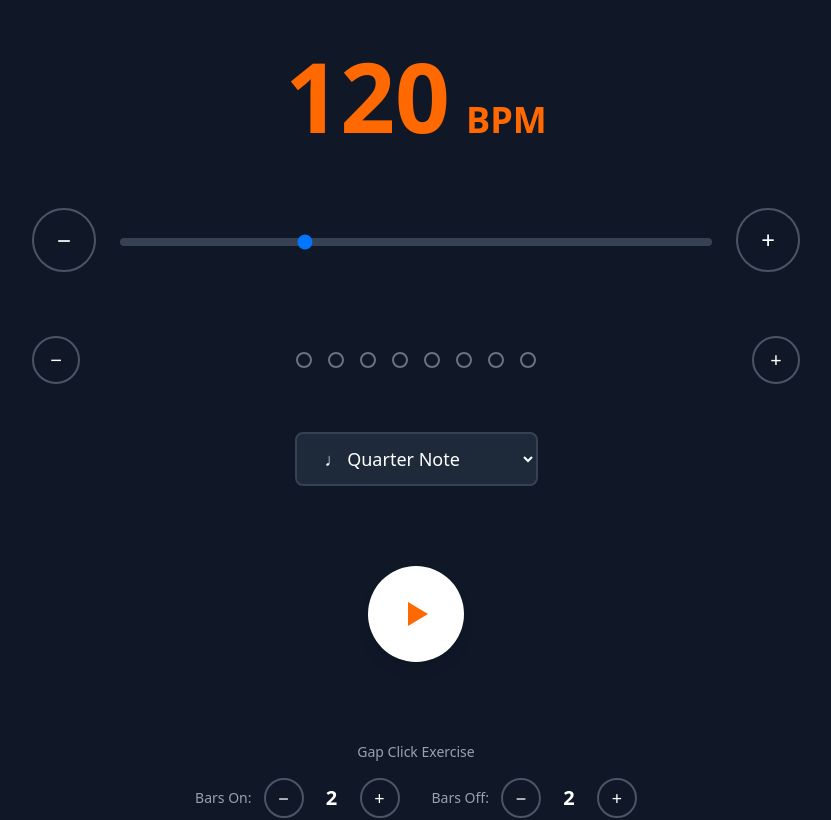
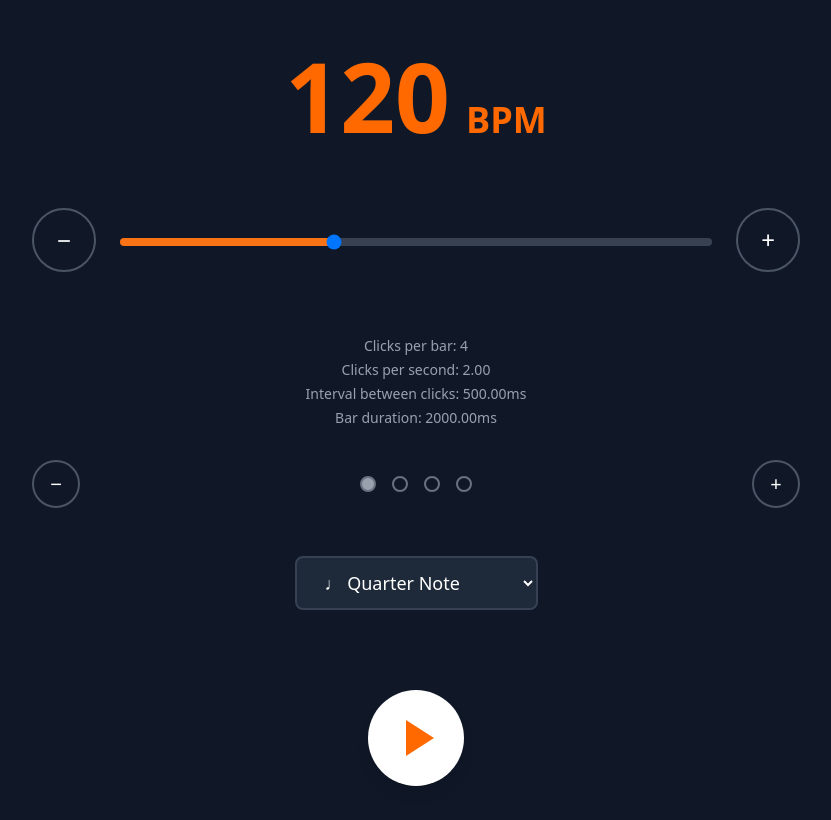
Before and after one commit to michaski/mute-bars-web-metronome, a React (Vite) app: page / in a window 1280 px wide. Shown: the top 820 px of the page, without its empty margins (224-1055 px from the left). Built offline with nearby package versions, Linux system fonts and the light colour scheme.

Commit message:
UI tempo control with debug info

```diff
--- a/src/components/BeatPattern.tsx
+++ b/src/components/BeatPattern.tsx
@@ -1,28 +1,34 @@
 import React from 'react'
+import type { BeatPatternProps } from '../types'
 
-export default function BeatPattern() {
+export default function BeatPattern({beats, onAddBeat, onRemoveBeat, onToggleAccent, currentBeat}: BeatPatternProps) {
   return (
     <div>
         {/* Beat Pattern Visualization */}
         <div className="flex items-center gap-3 mb-12">
-          <button className="w-12 h-12 rounded-full border-2 border-gray-600 hover:border-gray-500 flex items-center justify-center text-xl flex-shrink-0">
+          <button className="w-12 h-12 rounded-full border-2 border-gray-600 hover:border-gray-500 flex items-center justify-center text-xl flex-shrink-0 cursor-pointer"
+            onClick={onRemoveBeat}>
             −
           </button>
 
           <div className="flex-1 overflow-x-auto">
             <div className="flex items-center justify-center gap-4 min-w-min px-4">
-              <div className="w-4 h-4 rounded-full border-2 border-gray-500 flex-shrink-0"></div>
-              <div className="w-4 h-4 rounded-full border-2 border-gray-500 flex-shrink-0"></div>
-              <div className="w-4 h-4 rounded-full border-2 border-gray-500 flex-shrink-0"></div>
-              <div className="w-4 h-4 rounded-full border-2 border-gray-500 flex-shrink-0"></div>
-              <div className="w-4 h-4 rounded-full border-2 border-gray-500 flex-shrink-0"></div>
-              <div className="w-4 h-4 rounded-full border-2 border-gray-500 flex-shrink-0"></div>
-              <div className="w-4 h-4 rounded-full border-2 border-gray-500 flex-shrink-0"></div>
-              <div className="w-4 h-4 rounded-full border-2 border-gray-500 flex-shrink-0"></div>
+              {
+                beats.map((beat, index) => (
+                  <div
+                    key={beat.id}
+                    className={ "w-4 h-4 rounded-full border-2 border-gray-500 flex-shrink-0 cursor-pointer" + (currentBeat === beat.id ? " bg-orange-500" : beat.isAccent ? " bg-gray-400" : "") }
+                    title='Toggle Accent'
+                    onClick={() => onToggleAccent(beat.id)}>
+                  </div>
+                ))
+
+              }
             </div>
           </div>
 
-          <button className="w-12 h-12 rounded-full border-2 border-gray-600 hover:border-gray-500 flex items-center justify-center text-xl flex-shrink-0">
+          <button className="w-12 h-12 rounded-full border-2 border-gray-600 hover:border-gray-500 flex items-center justify-center text-xl flex-shrink-0 cursor-pointer"
+            onClick={onAddBeat}>
             +
           </button>
         </div>
--- a/src/components/Metronome.tsx
+++ b/src/components/Metronome.tsx
@@ -1,19 +1,114 @@
-import React from 'react'
-import TempoControl from './TempoControl';
-import BeatPattern from './BeatPattern';
-import NoteValueSelector from './NoteValueSelector';
-import PlaybackControls from './PlaybackControls';
-import GapClickControls from './GapClickControls';
+import { useState, useEffect } from 'react';
+import type { Beat, NoteValue } from '../types/index.js';
+import TempoControl from './TempoControl.js';
+import BeatPattern from './BeatPattern.js';
+import NoteValueSelector from './NoteValueSelector.js';
+import PlaybackControls from './PlaybackControls.js';
+import GapClickControls from './GapClickControls.js';
+import { calculateTimings } from '../utils/timingUtils.js';
+import { DEFAULT_BPM } from '../utils/constants.js';
 
 export default function Metronome() {
+  const [bpm, setBpm] = useState<number>(DEFAULT_BPM);
+  const [noteValue, setNoteValue] = useState<NoteValue>('quarter');
+  const [beats, setBeats] = useState<Beat[]>([
+    { id: 1, isAccent: true },
+    { id: 2, isAccent: false },
+    { id: 3, isAccent: false },
+    { id: 4, isAccent: false },
+  ]);
+  const [isPlaying, setIsPlaying] = useState<boolean>(false);
+  const [barsOn, setBarsOn] = useState<number>(2);
+  const [barsOff, setBarsOff] = useState<number>(2);
+
+  // Calculate timing metrics
+  const timings = calculateTimings(bpm, noteValue, beats.length);
+
+  // Log tempo changes
+  useEffect(() => {
+    console.log('Tempo updated:', {
+      bpm,
+      noteValue,
+      beatsInPattern: beats.length,
+      ...timings
+    });
+  }, [bpm, noteValue, beats.length, timings]);
+
+  // Handlers
+  const handleBpmChange = (newBpm: number) => {
+    setBpm(newBpm);
+  };
+
+  const handleAddBeat = () => {
+    const newId = Math.max(...beats.map(b => b.id)) + 1;
+    setBeats([...beats, { id: newId, isAccent: false }]);
+  };
+
+  const handleRemoveBeat = () => {
+    if (beats.length > 1) {
+      setBeats(beats.slice(0, -1));
+    }
+  };
+
+  const handleToggleAccent = (id: number) => {
+    setBeats(beats.map(beat =>
+      beat.id === id ? { ...beat, isAccent: !beat.isAccent } : beat
+    ));
+  };
+
+  const handleTogglePlay = () => {
+    setIsPlaying(!isPlaying);
+  };
+
+  const handleBarsOnChange = (value: number) => {
+    setBarsOn(Math.max(0, value));
+  };
+
+  const handleBarsOffChange = (value: number) => {
+    setBarsOff(Math.max(0, value));
+  };
+
   return (
     <div className="min-h-screen bg-gray-900 text-white py-12 px-4">
       <div className="max-w-3xl mx-auto">
-        <TempoControl />
-        <BeatPattern />
-        <NoteValueSelector />
-        <PlaybackControls />
-        <GapClickControls />
+
+        <TempoControl
+          bpm={bpm}
+          onBpmChange={handleBpmChange}
+        />
+
+        {/* Debug Info */}
+        <div className="text-center mb-8 text-sm text-gray-400 space-y-1">
+          <div>Clicks per bar: {timings.clicksPerBar}</div>
+          <div>Clicks per second: {timings.clicksPerSecond}</div>
+          <div>Interval between clicks: {timings.intervalMs}ms</div>
+          <div>Bar duration: {timings.barDurationMs}ms</div>
+        </div>
+
+        <BeatPattern
+          beats={beats}
+          onAddBeat={handleAddBeat}
+          onRemoveBeat={handleRemoveBeat}
+          onToggleAccent={handleToggleAccent}
+        />
+
+        <NoteValueSelector
+          noteValue={noteValue}
+          onNoteValueChange={setNoteValue}
+        />
+
+        <PlaybackControls
+          isPlaying={isPlaying}
+          onTogglePlay={handleTogglePlay}
+        />
+
+        <GapClickControls
+          barsOn={barsOn}
+          barsOff={barsOff}
+          onBarsOnChange={handleBarsOnChange}
+          onBarsOffChange={handleBarsOffChange}
+        />
+
       </div>
     </div>
   );
--- a/src/components/PlaybackControls.tsx
+++ b/src/components/PlaybackControls.tsx
@@ -1,14 +1,23 @@
-import React from 'react'
+import type { PlaybackControlsProps } from '../types';
 
-export default function PlaybackControls() {
+export default function PlaybackControls({ isPlaying, onTogglePlay }: PlaybackControlsProps) {
   return (
-    <div>
-        {/* Play Button */}
-        <div className="flex justify-center mb-20">
-          <button className="w-24 h-24 rounded-full bg-white hover:bg-gray-100 flex items-center justify-center shadow-lg">
-            <div className="w-0 h-0 border-l-[20px] border-l-orange-500 border-t-[12px] border-t-transparent border-b-[12px] border-b-transparent ml-1"></div>
-          </button>
-        </div>
+    <div className="flex justify-center mb-20">
+      <button
+        onClick={onTogglePlay}
+        className="w-24 h-24 rounded-full bg-white hover:bg-gray-100 flex items-center justify-center shadow-lg transition-colors cursor-pointer"
+      >
+        {isPlaying ? (
+          // Pause icon (two vertical bars)
+          <div className="flex gap-2">
+            <div className="w-2 h-9 bg-orange-500 rounded"></div>
+            <div className="w-2 h-9 bg-orange-500 rounded"></div>
+          </div>
+        ) : (
+          // Play icon (triangle)
+          <div className="w-0 h-0 border-l-[28px] border-l-orange-500 border-t-[18px] border-t-transparent border-b-[18px] border-b-transparent ml-2"></div>
+        )}
+      </button>
     </div>
-  )
+  );
 }
--- a/src/components/TempoControl.tsx
+++ b/src/components/TempoControl.tsx
@@ -1,36 +1,99 @@
-import React from 'react'
+import { useState } from 'react';
+import type { TempoControlProps } from '../types';
+import { MIN_BPM, MAX_BPM } from '../utils/constants.js';
 
-export default function TempoControl() {
+export default function TempoControl({ bpm, onBpmChange }: TempoControlProps) {
+  const [isEditing, setIsEditing] = useState(false);
+  const [inputValue, setInputValue] = useState(bpm.toString());
+
+  const handleIncrement = () => onBpmChange(Math.min(bpm + 1, MAX_BPM));
+  const handleDecrement = () => onBpmChange(Math.max(bpm - 1, MIN_BPM));
+
+  const handleClick = () => {
+    setIsEditing(true);
+    setInputValue(bpm.toString());
+  };
+
+  const handleInputChange = (e: React.ChangeEvent<HTMLInputElement>) => {
+    setInputValue(e.target.value);
+  };
+
+  const handleBlur = () => {
+    const numValue = parseInt(inputValue);
+    if (!isNaN(numValue)) {
+      onBpmChange(Math.max(MIN_BPM, Math.min(MAX_BPM, numValue)));
+    } else {
+      setInputValue(bpm.toString());
+    }
+    setIsEditing(false);
+  };
+
+  const handleKeyDown = (e: React.KeyboardEvent<HTMLInputElement>) => {
+    if (e.key === 'Enter') {
+      handleBlur();
+    } else if (e.key === 'Escape') {
+      setInputValue(bpm.toString());
+      setIsEditing(false);
+    }
+  };
+
   return (
-    <div>
+    <>
       {/* Large BPM Display */}
       <div className="text-center mb-16">
         <div className="text-8xl font-bold text-orange-500 mb-2">
-            120
+          {isEditing ? (
+            <input
+              type="text"
+              value={inputValue}
+              onChange={handleInputChange}
+              onBlur={handleBlur}
+              onKeyDown={handleKeyDown}
+              autoFocus
+              className="bg-transparent border-b-4 border-orange-500 outline-none text-center w-48"
+            />
+          ) : (
+            <span
+              onClick={handleClick}
+              className="cursor-pointer hover:opacity-80 transition-opacity"
+            >
+              {bpm}
+            </span>
+          )}
           <span className="text-4xl ml-4">BPM</span>
         </div>
       </div>
 
       {/* Tempo Slider with +/- buttons */}
       <div className="flex items-center gap-6 mb-16">
-          <button className="w-16 h-16 rounded-full border-2 border-gray-600 hover:border-gray-500 flex items-center justify-center text-2xl">
+        <button
+          onClick={handleDecrement}
+          className="w-16 h-16 rounded-full border-2 border-gray-600 hover:border-gray-500 flex items-center justify-center text-2xl transition-colors cursor-pointer"
+        >
           −
         </button>
 
         <div className="flex-1">
           <input
             type="range"
-              min="40"
-              max="300"
-              defaultValue="120"
+            min={MIN_BPM}
+            max={MAX_BPM}
+            value={bpm}
+            onChange={(e) => onBpmChange(parseInt(e.target.value))}
             className="w-full h-2 bg-gray-700 rounded-lg appearance-none cursor-pointer"
+            style={{
+              background: `linear-gradient(to right, #f97316 0%, #f97316 ${((bpm - MIN_BPM) / (MAX_BPM - MIN_BPM)) * 100}%, #374151 ${((bpm - MIN_BPM) / (MAX_BPM - MIN_BPM)) * 100}%, #374151 100%)`
+            }}
           />
         </div>
 
-          <button className="w-16 h-16 rounded-full border-2 border-gray-600 hover:border-gray-500 flex items-center justify-center text-2xl">
+        <button
+          onClick={handleIncrement}
+          className="w-16 h-16 rounded-full border-2 border-gray-600 hover:border-gray-500 flex items-center justify-center text-2xl transition-colors cursor-pointer"
+        >
           +
         </button>
       </div>
-    </div>
-  )
+    </>
+  );
 }
--- a/src/utils/constants.ts
+++ b/src/utils/constants.ts
@@ -21,6 +21,6 @@ export const NOTE_VALUES: NoteValueOption[] = [
 ];
 
 export const MIN_BPM = 20;
-export const MAX_BPM = 400;
+export const MAX_BPM = 300;
 export const DEFAULT_BPM = 120;
 export const DEFAULT_BEATS_COUNT = 4;
--- /dev/null
+++ b/src/utils/timingUtils.ts
@@ -0,0 +1,23 @@
+import type { NoteValue, TimingMetrics } from '../types';
+import { NOTE_VALUE_MULTIPLIERS } from './constants.js';
+
+export function calculateTimings(
+  bpm: number,
+  noteValue: NoteValue,
+  beatsCount: number
+): TimingMetrics {
+  const multiplier = NOTE_VALUE_MULTIPLIERS[noteValue];
+  const quarterNoteMs = (60 / bpm) * 1000;
+  const intervalMs = quarterNoteMs * multiplier;
+
+  return {
+    clicksPerBar: beatsCount,
+    clicksPerSecond: (1000 / intervalMs).toFixed(2),
+    intervalMs: intervalMs.toFixed(2),
+    barDurationMs: (intervalMs * beatsCount).toFixed(2),
+  };
+}
+
+export function clampBpm(bpm: number, min: number, max: number): number {
+  return Math.max(min, Math.min(max, bpm));
+}
```
Also changed, not shown: src/components/GapClickControls.tsx (+8 -7 lines), src/components/NoteValueSelector.tsx (+13 -10 lines). Lines whose indentation alone changed are shown as unchanged.
